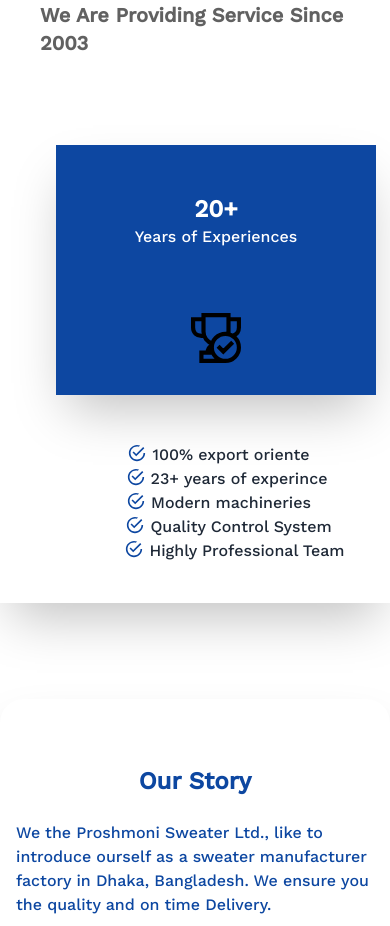
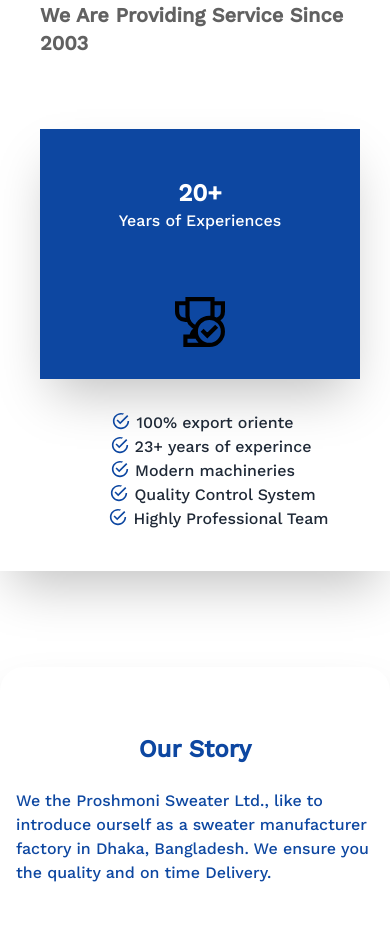
Before and after one commit to ArifinRafi/Poroshmoni_Sweaters, a React (Vite) app: page / in a window 390 px wide. Shown: the part 1540-2466 px from the top of the page. Built offline with nearby package versions, Linux system fonts and the light colour scheme; some icons are missing.

Commit message:
about us margin

```diff
--- a/src/pages/AboutUs.jsx
+++ b/src/pages/AboutUs.jsx
@@ -16,7 +16,7 @@ const AboutUs = () => {
                         <h1 className='text-xl mb-12 text-gray-700 font-semibold'>We Are Providing Service Since 2003 </h1>
                          <br />
                         <div className='grid gap-8 lg:grid-cols-2 justify-items-center'>
-                        <div className='bg-blue-900 flex items-center justify-center lg:m-0 m-4  lg:w-[200px] shadow-2xl w-[20rem] h-[250px] text-white'>
+                        <div className='bg-blue-900 flex items-center justify-center lg:m-0  lg:w-[200px] shadow-2xl w-[20rem] h-[250px] text-white'>
                         <div className='mx-4'> <h1 className='text-2xl flex justify-center pt-4 font-semibold'>20+ </h1 >  <span>Years of Experiences</span> <br /><div className='flex justify-center items-center'>
                         <GrAchievement className='lg:w-[80px] w-[80px] h-[50px] lg:mt-2 mt-16  ' /></div></div>
 
```
